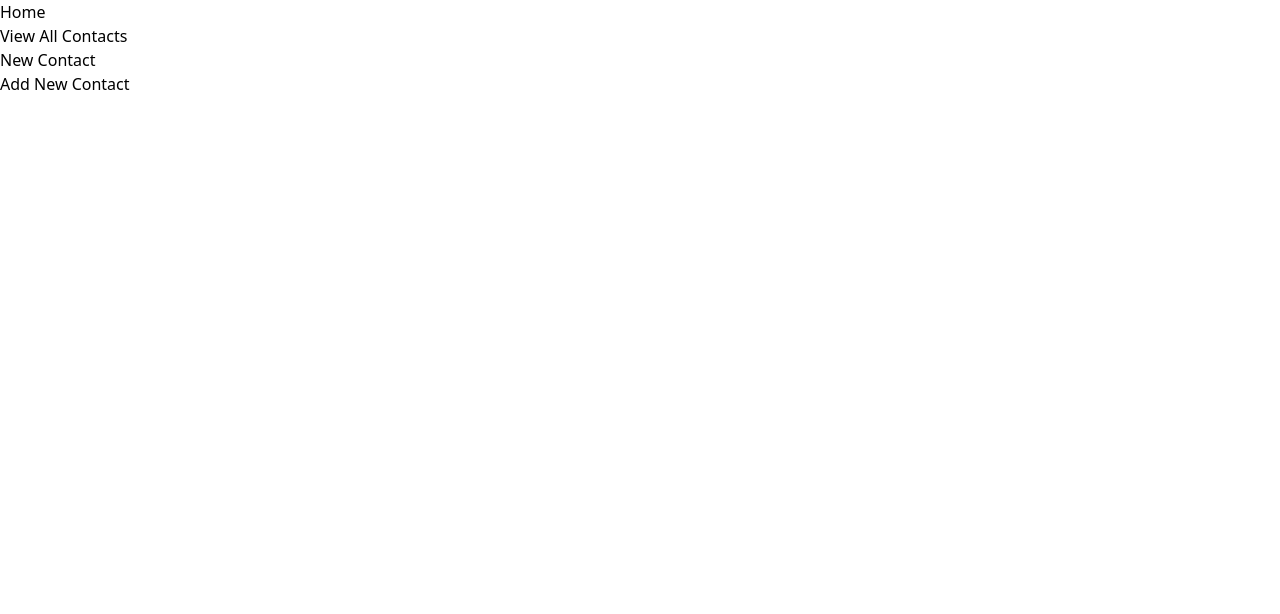
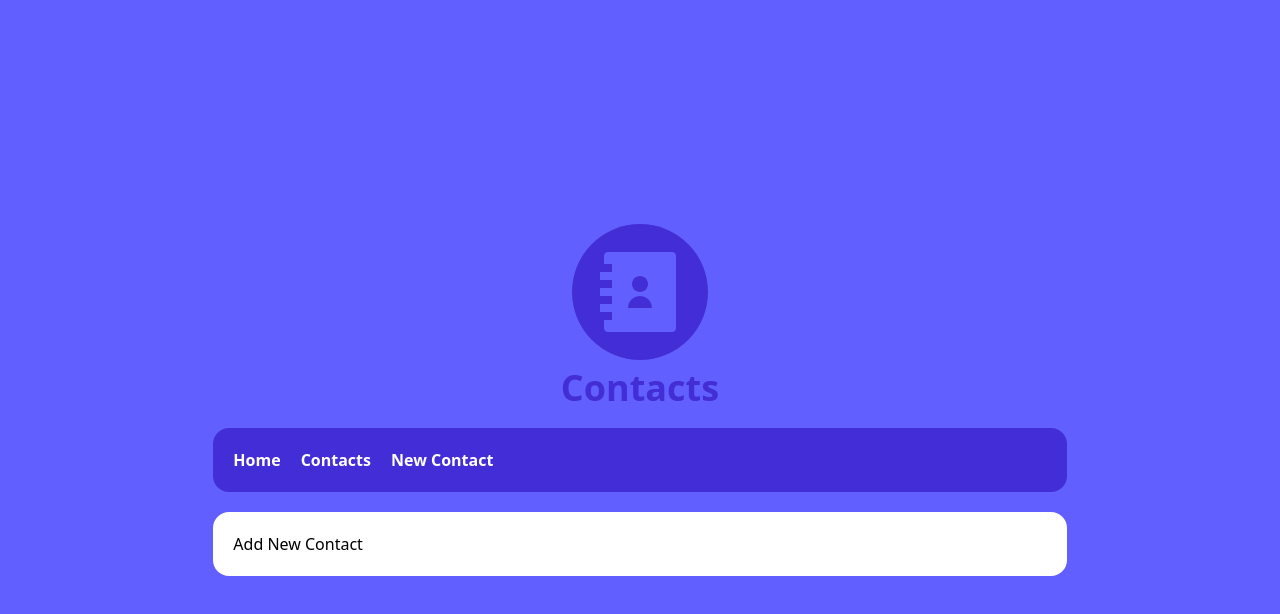
Before and after one commit to tomwinskell/contact-list-nextjs, a Next.js app: page /contacts/new in a window 1280 px wide. Shown: the top 614 px of the page. Built offline with nearby package versions, Linux system fonts and the light colour scheme.

Commit message:
Styled layout.

```diff
--- a/package.json
+++ b/package.json
@@ -12,7 +12,8 @@
     "axios": "^1.8.1",
     "next": "15.2.0",
     "react": "^19.0.0",
-    "react-dom": "^19.0.0"
+    "react-dom": "^19.0.0",
+    "react-icons": "^5.5.0"
   },
   "devDependencies": {
     "@eslint/eslintrc": "^3",
--- a/src/app/layout.tsx
+++ b/src/app/layout.tsx
@@ -1,8 +1,9 @@
 import type { Metadata } from 'next';
 import { Geist, Geist_Mono } from 'next/font/google';
 import '@/app/globals.css';
-import Link from 'next/link';
 import ContactsProvider from '@/app/ui/ContactsProvider';
+import Navigation from '@/app/ui/Navigation';
+import { RiContactsBook3Fill } from 'react-icons/ri';
 
 const geistSans = Geist({
   variable: '--font-geist-sans',
@@ -27,22 +28,14 @@ export default function RootLayout({
   return (
     <html lang="en">
       <body
-        className={`${geistSans.variable} ${geistMono.variable} antialiased`}
+        className={`${geistSans.variable} ${geistMono.variable} antialiased bg-indigo-500 h-screen flex justify-center items-center`}
       >
-        <nav>
-          <ul>
-            <li>
-              <Link href="/">Home</Link>
-            </li>
-            <li>
-              <Link href="/contacts">View All Contacts</Link>
-            </li>
-            <li>
-              <Link href="/contacts/new">New Contact</Link>
-            </li>
-          </ul>
-        </nav>
-        <ContactsProvider>{children}</ContactsProvider>
+        <div className='flex flex-col w-9/10 md:w-2/3 my-5'>
+          <div className='self-center rounded-full text-8xl text-indigo-500 bg-indigo-700 max-w-max p-5'><RiContactsBook3Fill /></div>
+          <div className='self-center text-4xl text-indigo-700 font-bold mb-5 mt-2'>Contacts</div>
+          <div className='p-5 rounded-2xl bg-indigo-700 mb-5'><Navigation/></div>
+          <div className='p-5 rounded-2xl bg-white'><ContactsProvider>{children}</ContactsProvider></div>
+        </div>
       </body>
     </html>
   );
--- /dev/null
+++ b/src/app/ui/Navigation.tsx
@@ -0,0 +1,19 @@
+import Link from 'next/link';
+
+export default function Navigation() {
+  return (
+    <nav>
+      <ul className="flex flex-row gap-5 text-white text-md font-semibold">
+        <li>
+          <Link href="/">Home</Link>
+        </li>
+        <li>
+          <Link href="/contacts">Contacts</Link>
+        </li>
+        <li>
+          <Link href="/contacts/new">New Contact</Link>
+        </li>
+      </ul>
+    </nav>
+  );
+}
```
Also changed, not shown: 1 other file (tests, documents, lock files or other folders).
